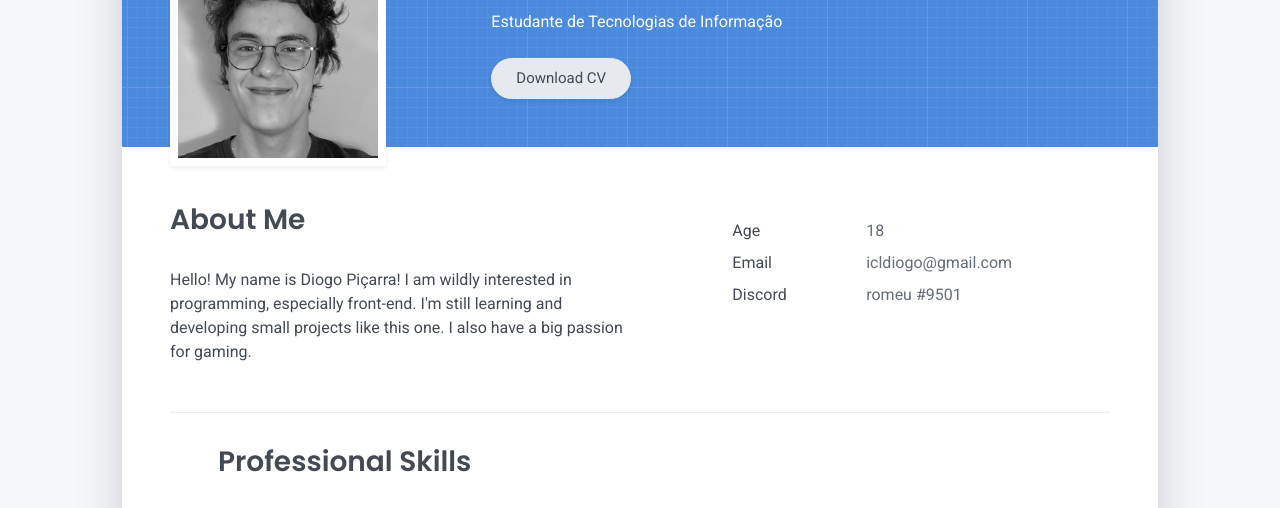
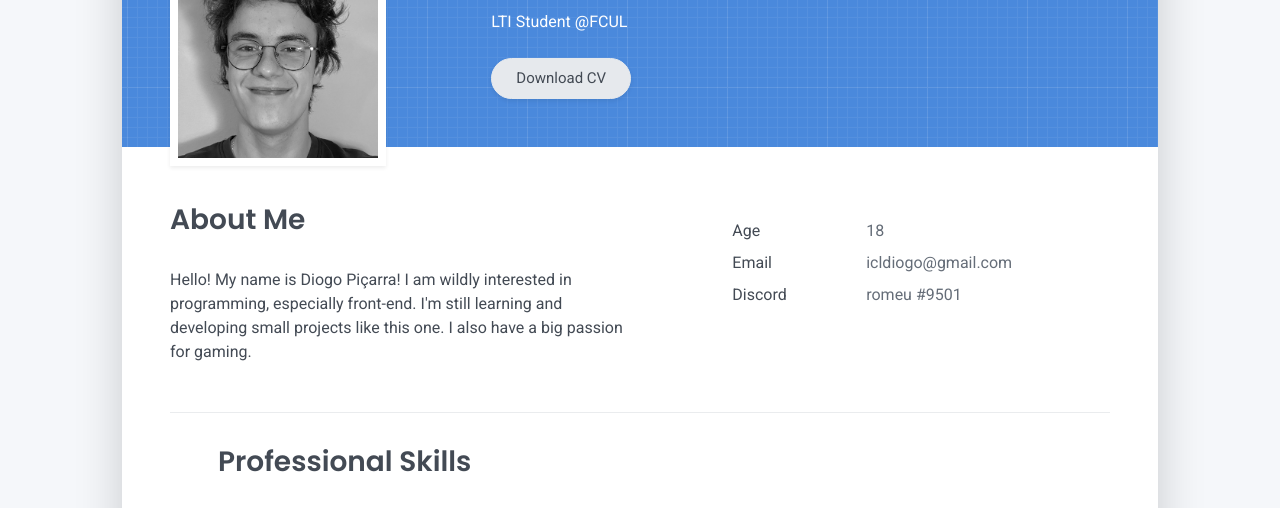
Before and after one commit to dipicarra/CV, a plain HTML site: page index.html in a window 1280 px wide. Shown: the part 222-730 px from the top of the page. Drawn offline with Linux system fonts and the light colour scheme.

Commit message:
Update index.html

```diff
--- a/index.html
+++ b/index.html
@@ -56,7 +56,7 @@
       </div>
       <div class="col-lg-8 col-md-7 text-center text-md-start">
         <h2 class="h1 mt-2" data-aos="fade-left" data-aos-delay="0">Diogo Piçarra</h2>
-        <p data-aos="fade-left" data-aos-delay="100">Estudante de Tecnologias de Informação</p>
+        <p data-aos="fade-left" data-aos-delay="100">LTI Student @FCUL </p>
         <div class="d-print-none" data-aos="fade-left" data-aos-delay="200"><a class="btn btn-light text-dark shadow-sm mt-1 me-1" href="right-resume.pdf" target="_blank">Download CV</a></div>
       </div>
     </div>
```
